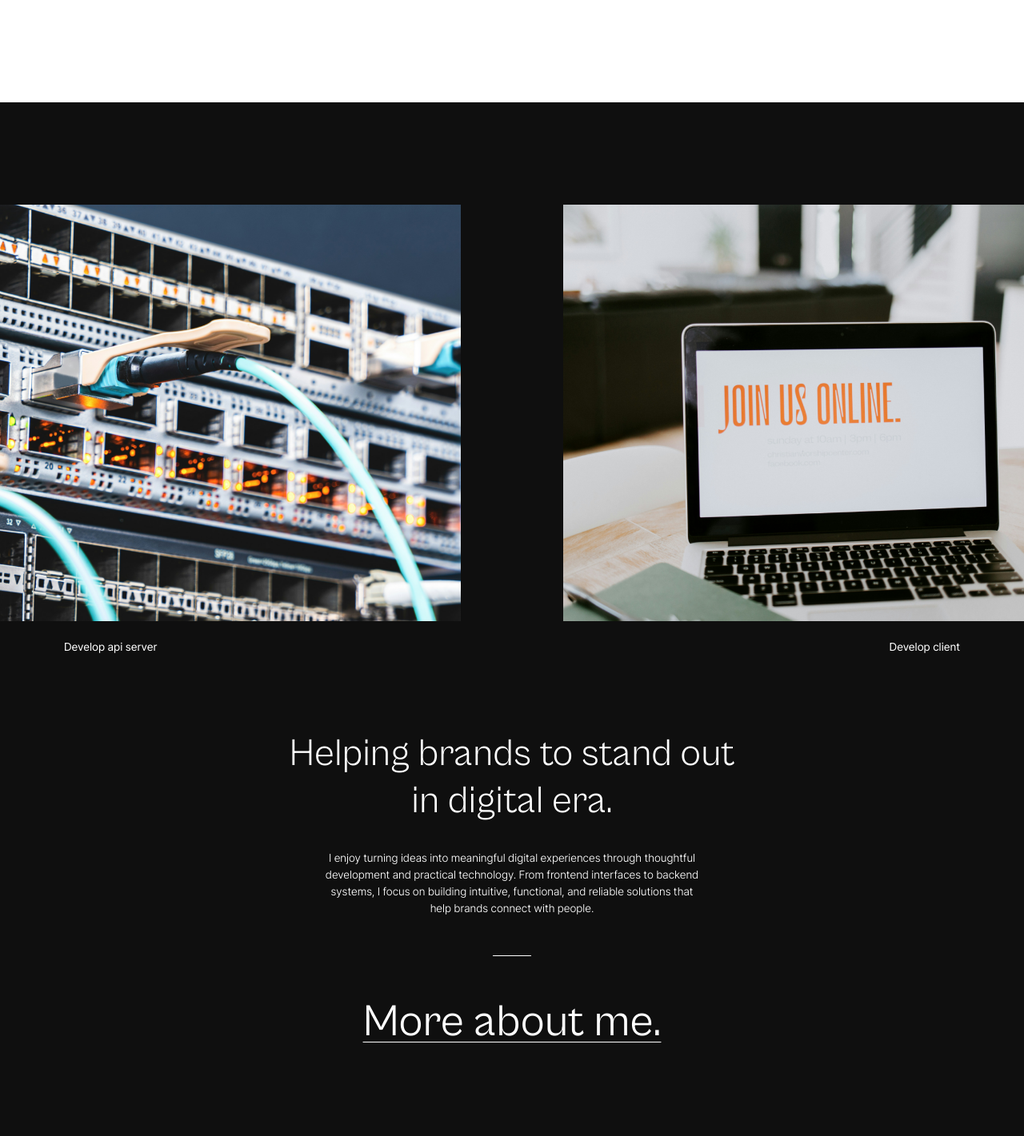
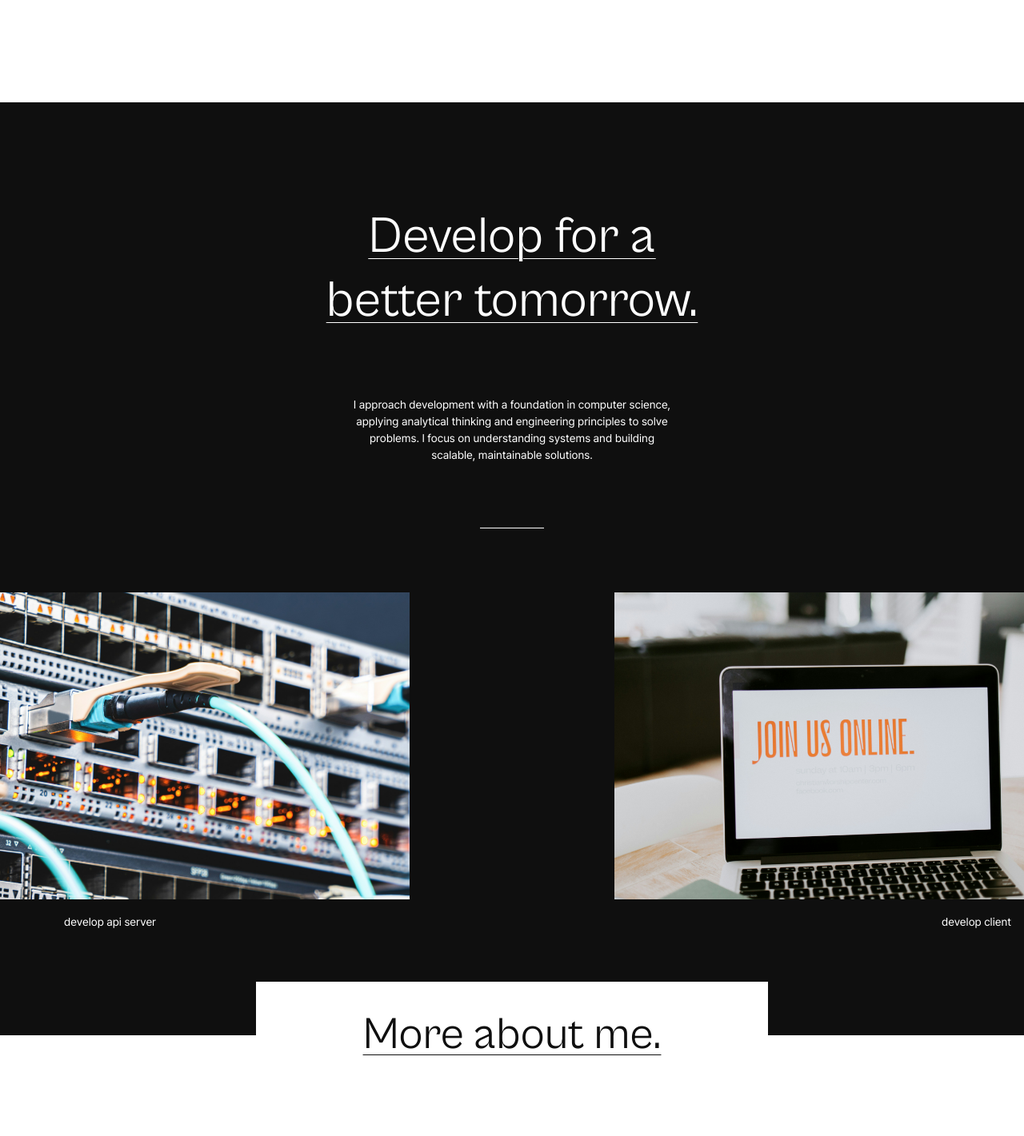
Before and after one commit to Hyunsoo-k/portfolio-2026, a Next.js app: page / in a window 1280 px wide. Shown: the part 1860-3281 px from the top of the page at 80% size. Built offline with nearby package versions, Linux system fonts and the light colour scheme.

Commit message:
feat: ui 수정

```diff
--- a/src/views/home/ui/home-page-about-section/HomePageAboutSection.module.scss
+++ b/src/views/home/ui/home-page-about-section/HomePageAboutSection.module.scss
@@ -2,27 +2,86 @@
 @use "@/shared/styles/mixins.scss" as *;
 
 .home_page_about_section {
-  padding: 5rem 0;
+  padding-top: 5rem;
 
   background-color: $color-bg-dark;
 
   color: $color-text-inverse;
 
   @include media("desktop") {
-    padding: 8rem 0;
+    padding-top: 8rem;
   }
 
-  .fig_container {
+  .text_container {
+    display: flex;
+    flex-direction: column;
+    align-items: center;
+    gap: 2rem;
+    margin-inline: auto;
+
+    text-align: center;
+
+    @include media("desktop") {
+      gap: 5rem;
+    }
+
+    &::after {
+      content: "";
+
+      width: 3rem;
+      height: 1px;
+      margin-inline: auto;
+
+      background-color: $color-bg-primary;
+
+      @include media("desktop") {
+        width: 5rem;
+      }
+    }
+
+    .title {
+      width: 80%;
+
+      font-family: $font-family-serif;
+      font-size: $font-size-2xl;
+      font-weight: 400;
+      text-decoration: underline;
+      text-decoration-thickness: 1px;
+      text-underline-offset: 0.5rem;
+
+      @include media("desktop") {
+        font-size: $font-size-6xl;
+      }
+    }
+
+    .desc {
+      width: 80%;
+
+      font-size: $font-size-sm;
+      line-height: 1.5;
+
+      @include media("desktop") {
+        width: 25rem;
+      }
+    }
+  }
+
+  .figure_container {
     display: flex;
     justify-content: space-between;
+    margin-top: 3rem;
+
+    @include media("desktop") {
+      margin-top: 5rem;
+    }
 
     .figure {
-      width: 45%;
+      width: 40%;
 
       .img {
-        display: block;
+        width: 100%;
+        aspect-ratio: 1 / 0.75;
         object-fit: cover;
-        width: 100%;
       }
 
       .caption {
@@ -31,8 +90,6 @@
         font-size: $font-size-xs;
 
         @include media("desktop") {
-          margin-top: 1.5rem;
-
           font-size: $font-size-sm;
         }
       }
@@ -40,7 +97,7 @@
       &:nth-child(1) {
 
         .caption {
-          margin-left: 1.5em;
+          margin-left: 1rem;
 
           @include media("desktop") {
             margin-left: 5rem;
@@ -51,75 +108,37 @@
       &:nth-child(2) {
 
         .caption {
-          margin-right: 1.5rem;
+          margin-right: 1rem;
 
           text-align: end;
 
           @include media("desktop") {
-            margin-right: 5rem;
+            margin-left: 5rem;
           }
         }
       }
     }
   }
 
-  .text_container {
-    margin: 6rem auto 0;
+  .link_wrapper {
+    position: relative;
+    z-index: 1;
 
-    text-align: center;
-
-    @include container("xl");
-
-    @include media("desktop") {
-
-    }
-
-    .title {
-      font-family: $font-family-serif;
-      font-size: $font-size-xl;
-      font-weight: 350;
-
-      @include media("desktop") {
-        font-size: $font-size-4xl;
-      }
-    }
-
-    .desc {
-      margin: 2rem auto 0;
-
-      font-size: $font-size-xs;
-      font-weight: 300;
-      line-height: 1.8;
-
-      @include media("desktop") {
-        width: 30rem;
-
-        font-size: $font-size-sm;
-        line-height: 1.5;
-      }
-
-      &::after {
-        content: "";
-
-        display: block;
-        width: 2rem;
-        height: 1px;
-        margin: 3rem auto 0;
-
-        background-color: $color-bg-primary;
-
-        @include media("desktop") {
-          width: 3rem;
-        }
-      }
-    }
-  }
-
-  .link_wrapper {
     display: flex;
     justify-content: center;
     align-items: center;
-    width: 50%;
-    margin: 3rem auto 0;
+    width: 90%;
+    margin-inline: auto;
+    padding-block: 2rem;
+
+    background-color: $color-bg-primary;
+
+    color: $color-text-primary;
+
+    transform: translateY(50%);
+
+    @include media("desktop") {
+      width: 50%;
+    }
   }
 }
--- a/src/views/home/ui/home-page-about-section/HomePageAboutSection.tsx
+++ b/src/views/home/ui/home-page-about-section/HomePageAboutSection.tsx
@@ -1,41 +1,45 @@
 /* eslint-disable @next/next/no-img-element */
 
 "use client";
+
+import { UnderlineLink } from '@/shared/ui/underline-link/UnderlineLink';
 
 import serverImg from "../../assets/server.png";
 import labtopImg from "../../assets/labtop.png";
 
 import styles from "./HomePageAboutSection.module.scss";
-import { UnderlineLink } from '@/shared/ui/underline-link/UnderlineLink';
 
 export const HomePageAboutSection = () => {
   return (
+    <>
       <section data-theme="dark" className={styles.home_page_about_section}>
-      <div className={styles.fig_container}>
+        <div className={styles.text_container}>
+          <h2 className={styles.title}>
+            Develop for a<br />
+            better tomorrow.
+          </h2>
+          <p className={styles.desc}>
+            I approach development with a foundation in computer science,
+            applying analytical thinking and engineering principles
+            to solve problems. I focus on understanding systems
+            and building scalable, maintainable solutions.
+          </p>
+        </div>
+        <div className={styles.figure_container}>
           <figure className={styles.figure}>
             <img src={serverImg.src} alt="" className={styles.img} />
-          <figcaption className={styles.caption}>Develop api server</figcaption>
+            <figcaption className={styles.caption}>develop api server</figcaption>
           </figure>
           <figure className={styles.figure}>
             <img src={labtopImg.src} alt="" className={styles.img} />
-          <figcaption className={styles.caption}>Develop client</figcaption>
+            <figcaption className={styles.caption}>develop client</figcaption>
           </figure>
-      </div>
-      <div className={styles.text_container}>
-        <h5 className={styles.title}>
-          Helping brands to stand out<br />
-          in digital era.
-        </h5>
-        <p className={styles.desc}>
-          I enjoy turning ideas into meaningful digital experiences
-          through thoughtful development and practical technology.
-          From frontend interfaces to backend systems, I focus on building intuitive,
-          functional, and reliable solutions that help brands connect with people.
-        </p>
         </div>
         <div className={styles.link_wrapper}>
           <UnderlineLink text="More about me." url="/about" />
         </div>
       </section>
+      <div className={styles.background_block} />
+    </>
   );
 };
```
Lines whose indentation alone changed are shown as unchanged.
